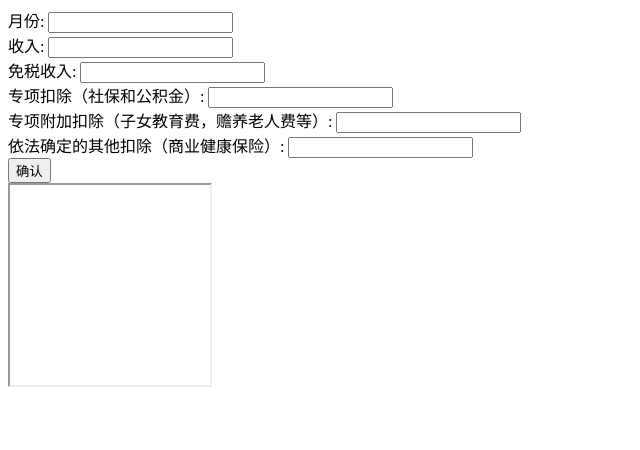
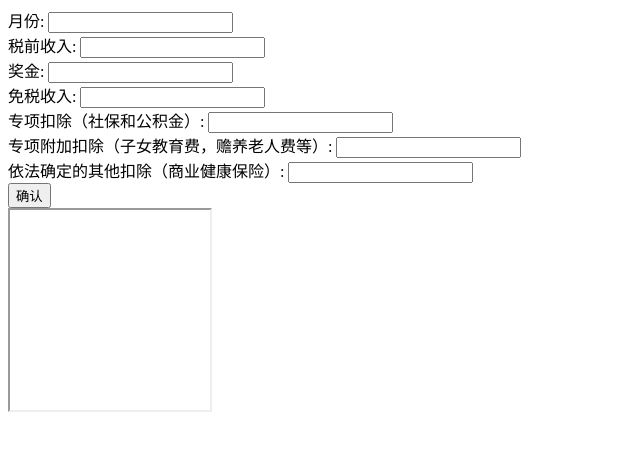
Before and after one commit to mslizwang/tax_calculator, a plain HTML site: page index.html in a window 1280 px wide. Shown: the whole page, without its empty margins (0-640 px from the left). Drawn offline with Linux system fonts and the light colour scheme.

Commit message:
Update index.html

```diff
--- a/index.html
+++ b/index.html
@@ -7,7 +7,8 @@
   <body>
     <form action="main.py" method="get" target="iframe">
       月份: <input type="text" name="month" /> <br />
-      收入: <input type="text" name="income" /> <br />
+      税前收入: <input type="text" name="income" /> <br />
+      奖金: <input type="text" name="bonus" /> <br />
       免税收入: <input type="text" name="tax_free_income" /> <br />
       专项扣除（社保和公积金）: <input type="text" name="security_n_fund" /> <br />
       专项附加扣除（子女教育费，赡养老人费等）: <input type="text" name="special_deduction" /> <br />
```
